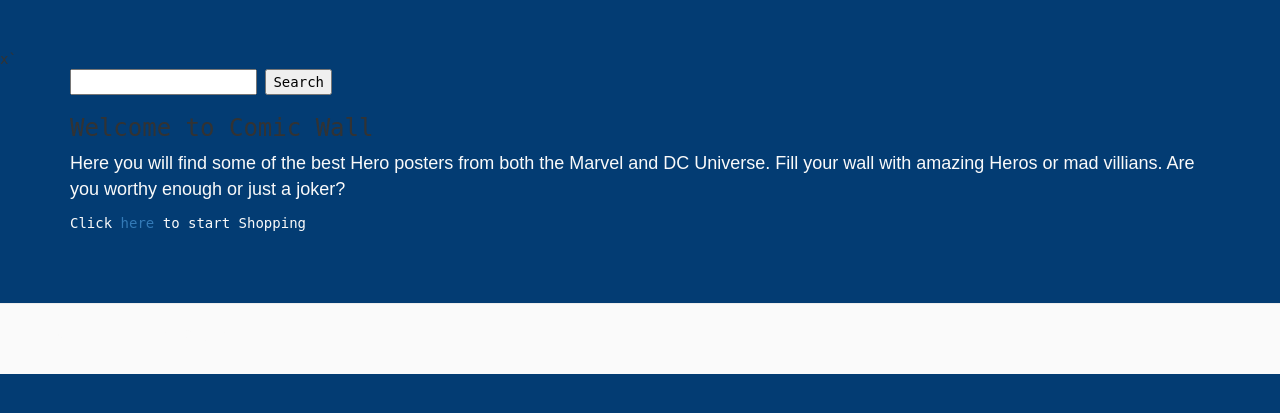
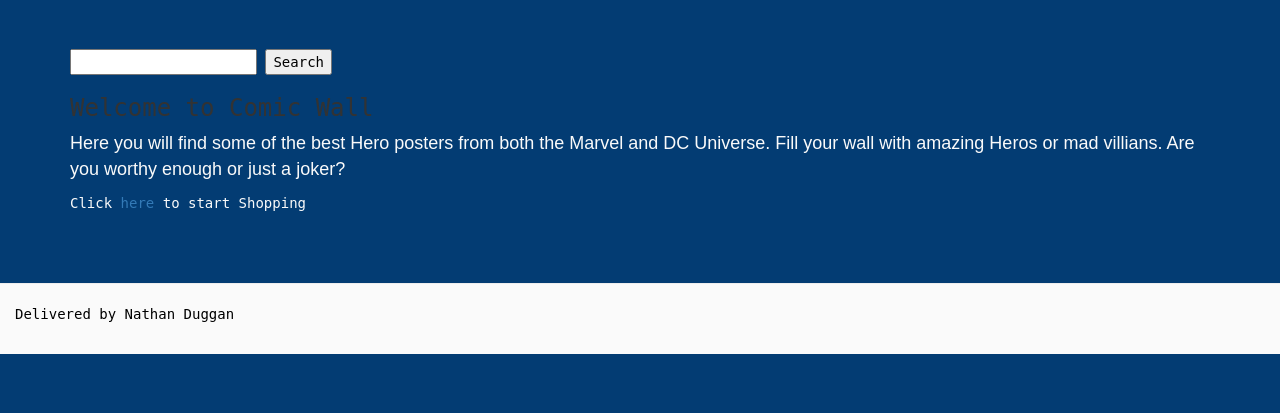
Before and after one commit to Nathanduggan/posters, a Django app: page /accounts/index/ in a window 1280 px wide. Shown: the part 51-464 px from the top of the page. Run offline with Django 3.2, Linux system fonts and the light colour scheme; some libraries are stand-ins or nearby versions.

Commit message:
Updated base.html

```diff
--- a/templates/base.html
+++ b/templates/base.html
@@ -17,7 +17,6 @@
 </head>
 <body>
 
-    x`
     <!-- Fixed masthead -->
     <nav class="navbar navbar-inverse navbar-fixed-top container-fluid">
         <div class="nav-head">
@@ -80,7 +79,7 @@
     <footer>
 
         <div class="container-fluid">
-            <p>Delivered by Nathan Duggan</p>
+            <p class="footer">Delivered by Nathan Duggan</p>
         </div>
     </footer>
     <div id="fb-root"></div>
```
